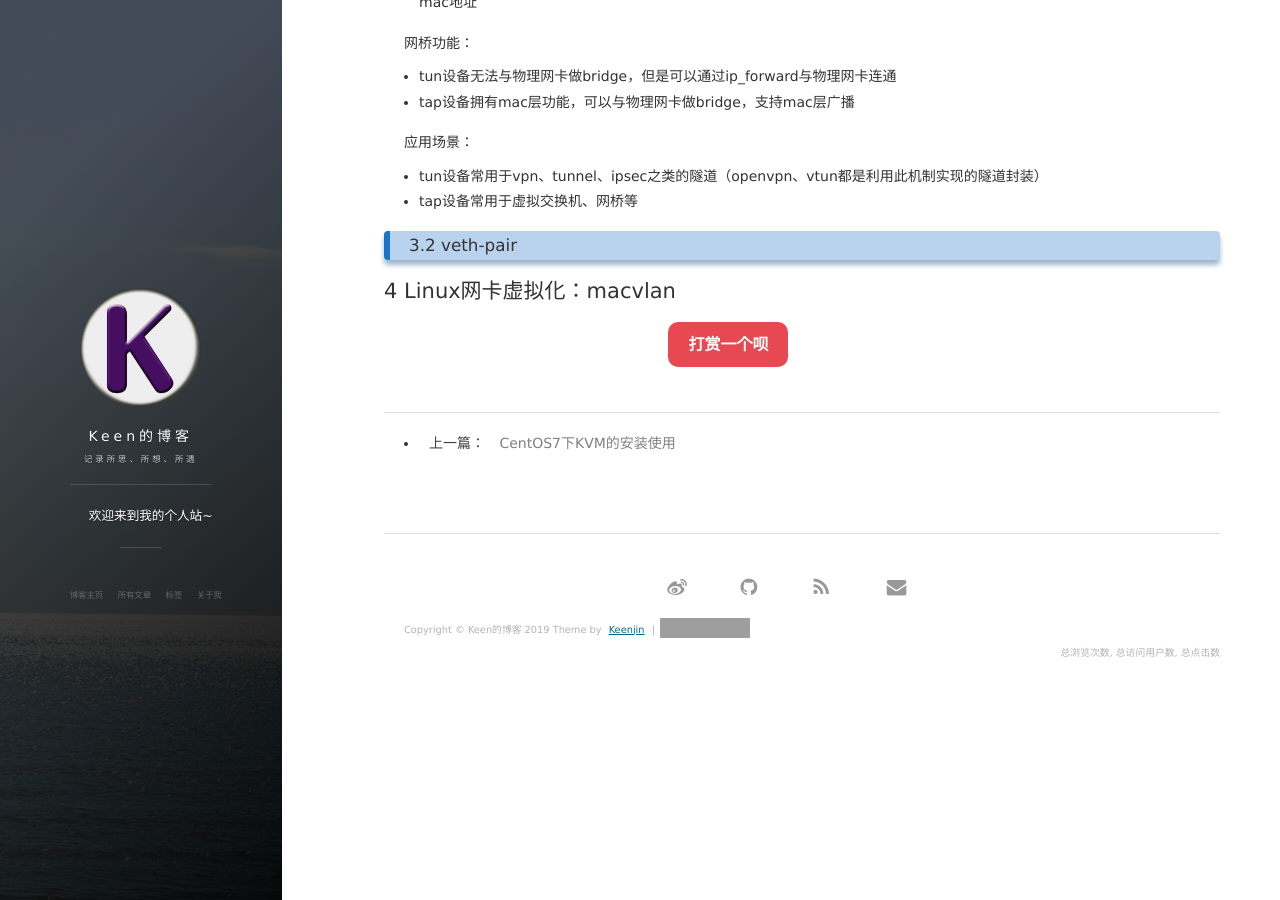
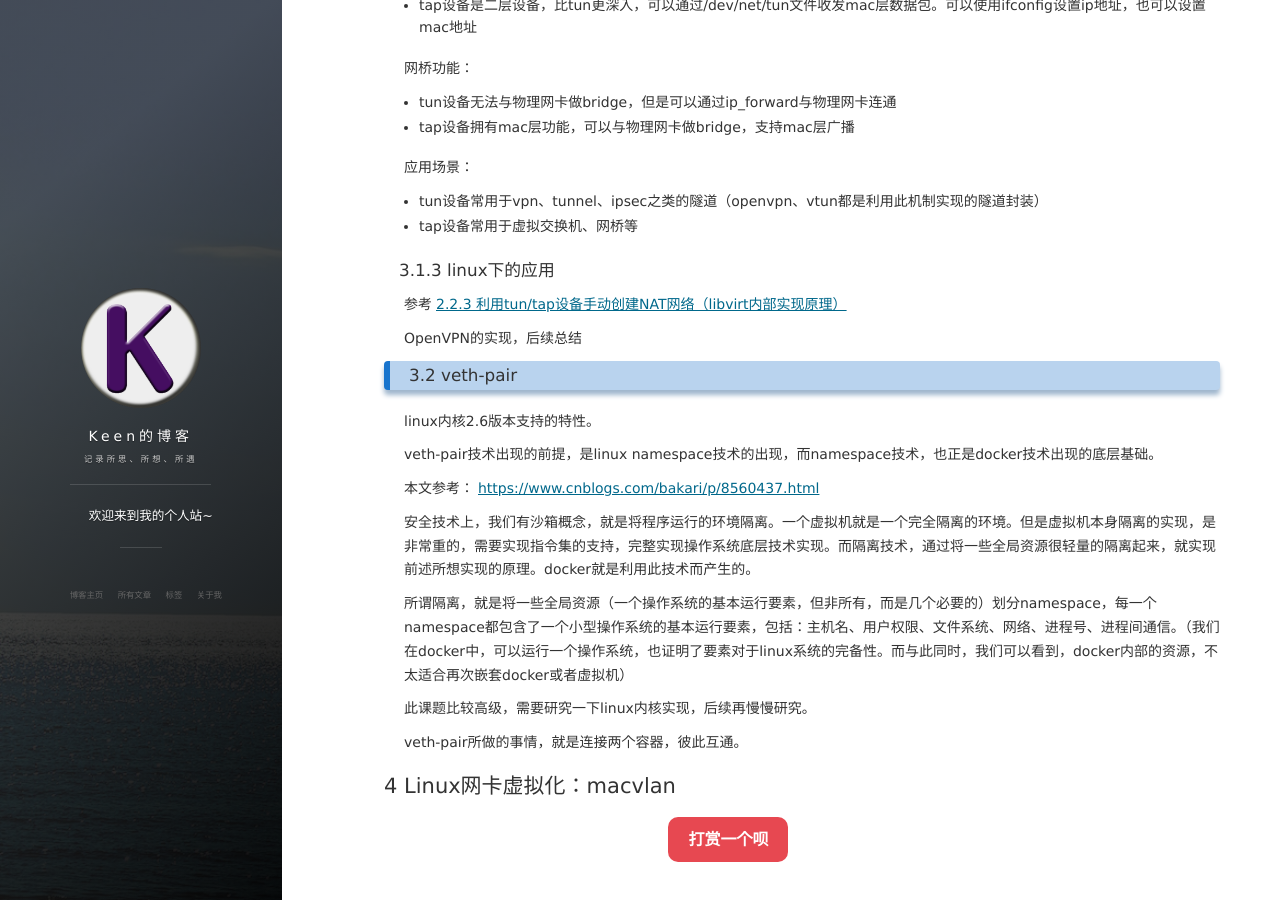
Before and after one commit to Keenjin/Keenjin.github.io, a Jekyll site: the page built from _posts/2019-06-24-virtual-net.md, in a window 1280 px wide and 900 px high, scrolled down 11749 px. Built offline with Jekyll 4.4.1, drawn with Linux system fonts in a browser that asks for light colours; nearby versions of some CDN libraries; comment, search, counter and statistics services are not loaded; grey boxes are pictures that could not be loaded.

Commit message:
veth-pair

```diff
--- a/_posts/2019-06-24-virtual-net.md
+++ b/_posts/2019-06-24-virtual-net.md
@@ -27,6 +27,7 @@ tags: 网络 虚拟化
         - [3.1 tap/tun](#31-taptun)
             - [3.1.1 传统网络与tap/tun网络对比](#311-传统网络与taptun网络对比)
             - [3.1.2 tap与tun的对比](#312-tap与tun的对比)
+            - [3.1.3 linux下的应用](#313-linux下的应用)
         - [3.2 veth-pair](#32-veth-pair)
     - [4 Linux网卡虚拟化：macvlan](#4-linux网卡虚拟化macvlan)
 
@@ -506,6 +507,26 @@ linux内核2.4.x版本之后实现的虚拟网络设备。tap/tun对应的网络
 - tun设备常用于vpn、tunnel、ipsec之类的隧道（openvpn、vtun都是利用此机制实现的隧道封装）
 - tap设备常用于虚拟交换机、网桥等
 
+#### 3.1.3 linux下的应用
+
+参考[2.2.3 利用tun/tap设备手动创建NAT网络（libvirt内部实现原理）](#223-利用tuntap设备手动创建nat网络libvirt内部实现原理)
+
+OpenVPN的实现，后续总结
+
 ### 3.2 veth-pair
 
+linux内核2.6版本支持的特性。
+
+veth-pair技术出现的前提，是linux namespace技术的出现，而namespace技术，也正是docker技术出现的底层基础。
+
+本文参考：<https://www.cnblogs.com/bakari/p/8560437.html>
+
+安全技术上，我们有沙箱概念，就是将程序运行的环境隔离。一个虚拟机就是一个完全隔离的环境。但是虚拟机本身隔离的实现，是非常重的，需要实现指令集的支持，完整实现操作系统底层技术实现。而隔离技术，通过将一些全局资源很轻量的隔离起来，就实现前述所想实现的原理。docker就是利用此技术而产生的。
+
+所谓隔离，就是将一些全局资源（一个操作系统的基本运行要素，但非所有，而是几个必要的）划分namespace，每一个namespace都包含了一个小型操作系统的基本运行要素，包括：主机名、用户权限、文件系统、网络、进程号、进程间通信。（我们在docker中，可以运行一个操作系统，也证明了要素对于linux系统的完备性。而与此同时，我们可以看到，docker内部的资源，不太适合再次嵌套docker或者虚拟机）
+
+此课题比较高级，需要研究一下linux内核实现，后续再慢慢研究。
+
+veth-pair所做的事情，就是连接两个容器，彼此互通。
+
 ## 4 Linux网卡虚拟化：macvlan
```
